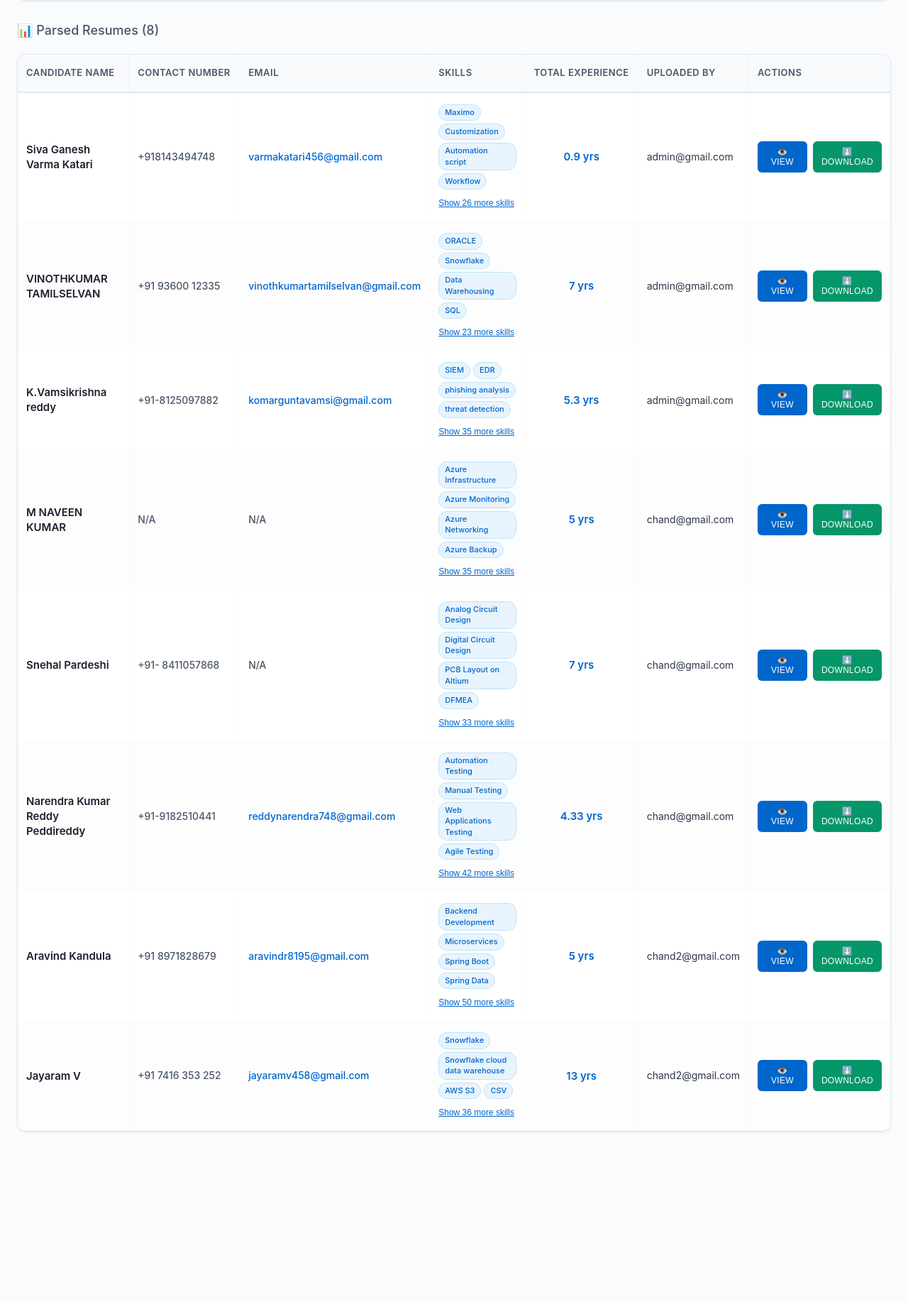
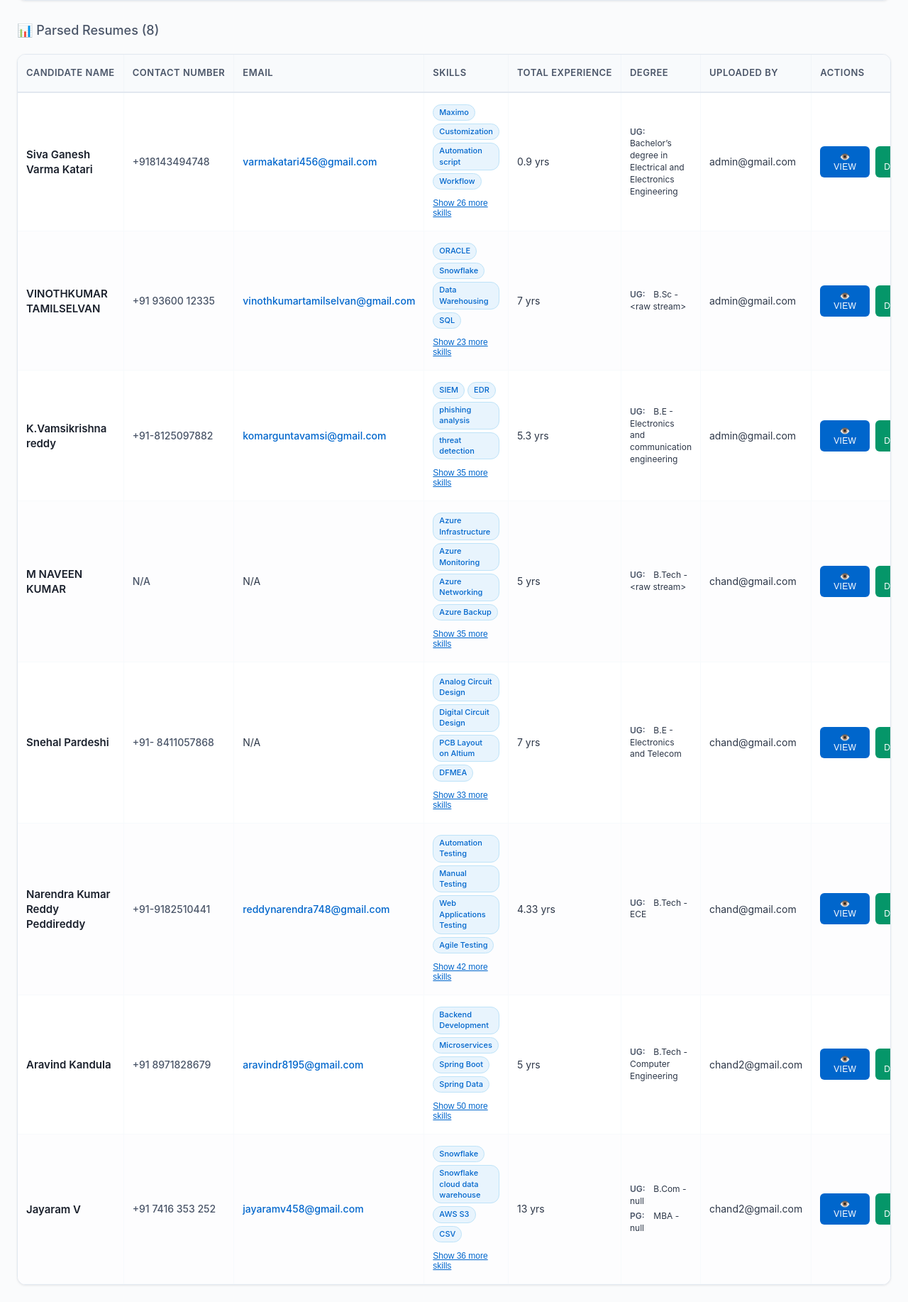
Before and after one commit to sharathkandhan20/Resume-Parser, a Django app: page /parser/get-resumes/ in a window 1280 px wide. Shown: the part 385-2219 px from the top of the page at 71% size. Before the commit the page ends 1979 px from the top, so only its background shows below. Run offline with Django 4.2, Linux system fonts and the light colour scheme; a user stored in the database is signed in; data comes from the database, SQL or seed files in the repository; both versions use the stored data as it was after the commit.

Commit message:
ug and pg education is added in tabular column

```diff
--- a/parser/views.py
+++ b/parser/views.py
@@ -443,6 +443,8 @@ def get_all_resumes(request):
             'phone': resume.phone,
             'skills': resume.get_skills_list(),
             'total_experience_years': resume.total_experience_years if resume.total_experience_years else "N/A",
+            'ug_degree': resume.ug_degree if resume.ug_degree else "N/A",
+            'pg_degree': resume.pg_degree if resume.pg_degree else "N/A",
             'uploaded_by_email': resume.uploaded_by.email if resume.uploaded_by else "N/A"
         })
 
@@ -561,7 +563,7 @@ def filter_resumes(request):
 
             # Resume must pass ALL filters (if applied)
             if passes_experience_filter and passes_skill_filter and passes_education_filter:
-                # Resume passes all applied filters
+                # Resume passes all applied filters - UPDATED to include degree information
                 filtered_resumes.append({
                     'id': resume.id,
                     'name': resume.name,
@@ -569,6 +571,8 @@ def filter_resumes(request):
                     'phone': resume.phone,
                     'skills': resume_skills,
                     'total_experience_years': resume.total_experience_years if resume.total_experience_years is not None else "N/A",
+                    'ug_degree': resume.ug_degree if resume.ug_degree else "N/A",
+                    'pg_degree': resume.pg_degree if resume.pg_degree else "N/A",
                     'uploaded_by_email': resume.uploaded_by.email if resume.uploaded_by else "N/A"
                 })
 
--- a/templates/parser/list_resume.html
+++ b/templates/parser/list_resume.html
@@ -452,14 +452,15 @@
         border-right: none;
     }
 
-    /* Column widths for 7 columns */
-    th:nth-child(1) { width: 18%; } /* Candidate Name */
-    th:nth-child(2) { width: 13%; } /* Contact Number */
-    th:nth-child(3) { width: 18%; } /* Email */
-    th:nth-child(4) { width: 22%; } /* Skills */
-    th:nth-child(5) { width: 9%; }  /* Total Experience */
-    th:nth-child(6) { width: 12%; } /* Uploaded By */
-    th:nth-child(7) { width: 8%; }  /* Actions */
+    /* Column widths for 8 columns (added Degree column) */
+    th:nth-child(1) { width: 16%; } /* Candidate Name */
+    th:nth-child(2) { width: 11%; } /* Contact Number */
+    th:nth-child(3) { width: 16%; } /* Email */
+    th:nth-child(4) { width: 18%; } /* Skills */
+    th:nth-child(5) { width: 8%; }  /* Total Experience */
+    th:nth-child(6) { width: 15%; } /* Degree */
+    th:nth-child(7) { width: 10%; } /* Uploaded By */
+    th:nth-child(8) { width: 6%; }  /* Actions */
 
     tbody tr {
         border-bottom: 1px solid #f7fafc;
@@ -569,12 +570,26 @@
         display: none;
     }
 
-    /* Experience styling */
-    .experience {
+    /* Degree column styling */
+    .degree-info {
+        font-size: 12px;
+        line-height: 1.4;
+    }
+
+    .degree-item {
+        display: block;
+        padding: 2px 0;
+    }
+
+    .degree-label {
         font-weight: 600;
-        color: #0066cc;
-        text-align: center;
-        font-size: 15px;
+        color: #4a5568;
+        display: inline-block;
+        min-width: 30px;
+    }
+
+    .degree-value {
+        color: #2d3748;
     }
 
     /* Action buttons */
@@ -918,6 +933,7 @@
                     <th>Email</th>
                     <th>Skills</th>
                     <th>Total Experience</th>
+                    <th>Degree</th>
                     {% if user.is_admin %}
                     <th>Uploaded By</th>
                     {% endif %}
@@ -974,6 +990,26 @@
                             {% endif %}
                         </div>
                     </td>
+                    <td data-label="Degree">
+                        <div class="degree-info">
+                            {% if resume.ug_degree or resume.pg_degree %}
+                                {% if resume.ug_degree and resume.ug_degree != "N/A" %}
+                                    <span class="degree-item">
+                                        <span class="degree-label">UG:</span>
+                                        <span class="degree-value">{{ resume.ug_degree }}</span>
+                                    </span>
+                                {% endif %}
+                                {% if resume.pg_degree and resume.pg_degree != "N/A" %}
+                                    <span class="degree-item">
+                                        <span class="degree-label">PG:</span>
+                                        <span class="degree-value">{{ resume.pg_degree }}</span>
+                                    </span>
+                                {% endif %}
+                            {% else %}
+                                N/A
+                            {% endif %}
+                        </div>
+                    </td>
                     {% if user.is_admin %}
                     <td data-label="Uploaded By">{{ resume.uploaded_by.email|default:"N/A" }}</td>
                     {% endif %}
@@ -990,7 +1026,7 @@
                 </tr>
                 {% empty %}
                 <tr>
-                    <td colspan="{% if user.is_admin %}7{% else %}6{% endif %}" class="empty-state">
+                    <td colspan="{% if user.is_admin %}8{% else %}7{% endif %}" class="empty-state">
                         <h3>No resumes found</h3>
                         <p>Start by uploading some resumes to see them here.</p>
                     </td>
@@ -1278,6 +1314,32 @@
     }
         }
 
+        // Function to format degree information
+        function formatDegreeInfo(resume) {
+            let degreeHtml = '';
+
+            // Handle both server response and DOM extracted data
+            const ugDegree = resume.ug_degree || '';
+            const pgDegree = resume.pg_degree || '';
+
+            if (ugDegree || pgDegree) {
+                if (ugDegree && ugDegree !== 'N/A') {
+                    degreeHtml += `<span class="degree-item">
+                        <span class="degree-label">UG:</span>
+                        <span class="degree-value">${ugDegree}</span>
+                    </span>`;
+                }
+                if (pgDegree && pgDegree !== 'N/A') {
+                    degreeHtml += `<span class="degree-item">
+                        <span class="degree-label">PG:</span>
+                        <span class="degree-value">${pgDegree}</span>
+                    </span>`;
+                }
+            }
+
+            return degreeHtml || 'N/A';
+        }
+
         // Toggle skills display
         function toggleSkills(resumeId) {
             const container = document.getElementById(`skills-${resumeId}`);
@@ -1310,7 +1372,8 @@
                         email: cells[2].textContent.trim(),
                         skills: extractSkillsFromCell(cells[3]),
                         experience: parseFloat(cells[4].textContent.trim()) || null, // FIX 4: Parse experience as float
-                        uploadedBy: isAdmin && cells[5] ? cells[5].textContent.trim() : null,
+                        degree: cells[5].textContent.trim(), // Add degree data
+                        uploadedBy: isAdmin && cells[6] ? cells[6].textContent.trim() : null,
                         element: row
                     };
                     resumes.push(resume);
@@ -1340,7 +1403,7 @@
 
             if (resumes.length === 0) {
                 const emptyRow = document.createElement('tr');
-                const colspan = isAdmin ? 7 : 6;
+                const colspan = isAdmin ? 8 : 7;
 
                 // Check if filters are applied
                 const hasFilters = selectedSkills.length > 0 ||
@@ -1479,6 +1542,11 @@
                     <td data-label="Total Experience">
                         <div class="experience">${experienceValue}</div>
                     </td>
+                    <td data-label="Degree">
+                        <div class="degree-info">
+                            ${formatDegreeInfo(resume)}
+                        </div>
+                    </td>
                     ${isAdmin ? `<td data-label="Uploaded By">${uploadedByValue}</td>` : ''}
                     <td data-label="Actions">
                         <div class="actions">
```
Also changed, not shown: db.sqlite3.
